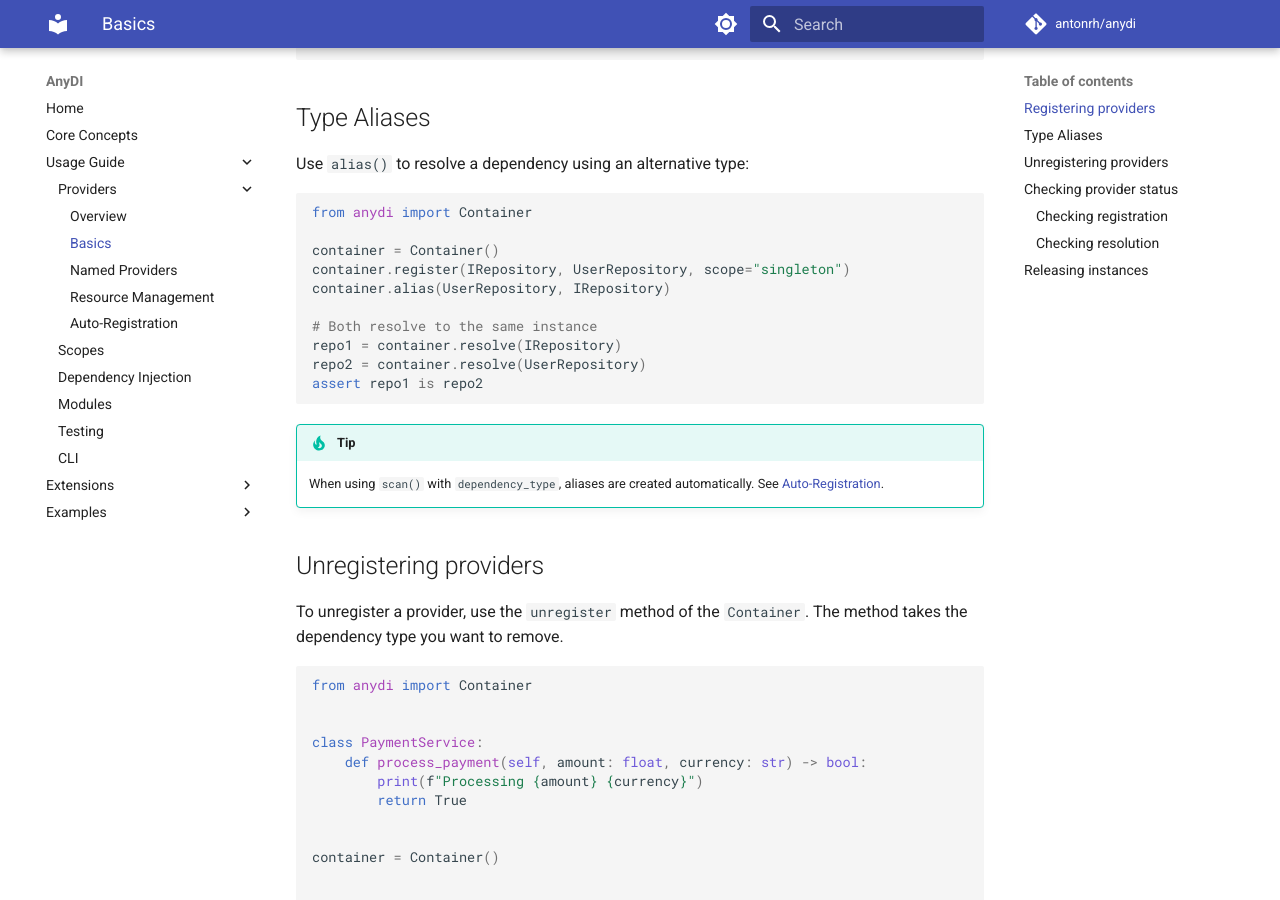
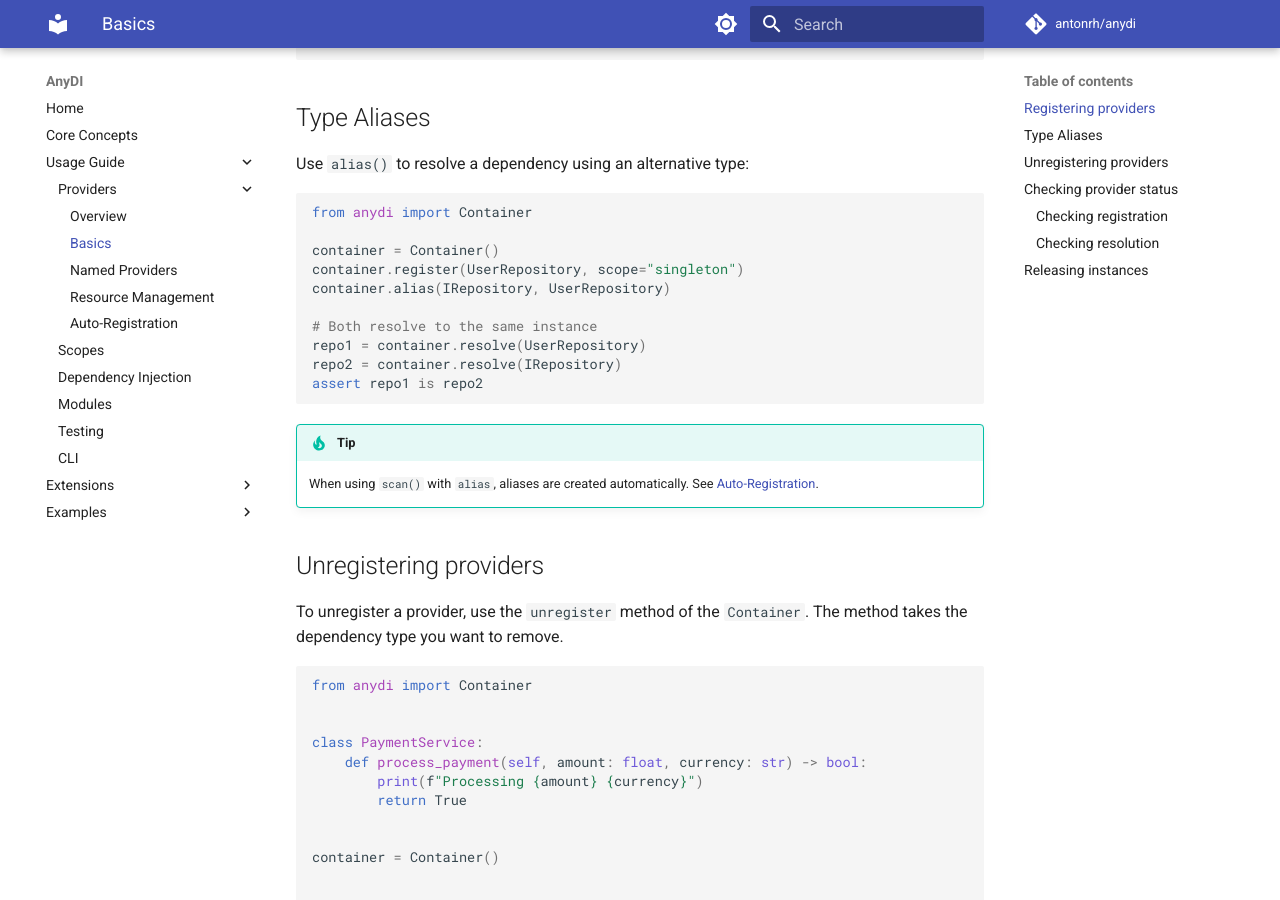
Before and after one commit to antonrh/anydi, an MkDocs documentation site: the page built from docs/usage/providers/basics.md, in a window 1280 px wide and 900 px high, scrolled down 1419 px. Built offline with MkDocs 1.6.1 and Material for MkDocs 9.7.7, drawn with Linux system fonts in a browser that asks for light colours; comment, search, counter and statistics services are not loaded.

Commit message:
Update docs

````diff
--- a/docs/usage/providers/basics.md
+++ b/docs/usage/providers/basics.md
@@ -67,17 +67,17 @@ Use `alias()` to resolve a dependency using an alternative type:
 from anydi import Container
 
 container = Container()
-container.register(IRepository, UserRepository, scope="singleton")
-container.alias(UserRepository, IRepository)
+container.register(UserRepository, scope="singleton")
+container.alias(IRepository, UserRepository)
 
 # Both resolve to the same instance
-repo1 = container.resolve(IRepository)
-repo2 = container.resolve(UserRepository)
+repo1 = container.resolve(UserRepository)
+repo2 = container.resolve(IRepository)
 assert repo1 is repo2
 ```
 
 !!! tip
-    When using `scan()` with `dependency_type`, aliases are created automatically. See [Auto-Registration](auto-registration.md#register-with-a-different-dependency_type).
+    When using `scan()` with `alias`, aliases are created automatically. See [Auto-Registration](auto-registration.md#register-with-an-alias).
 
 ## Unregistering providers
 
````
